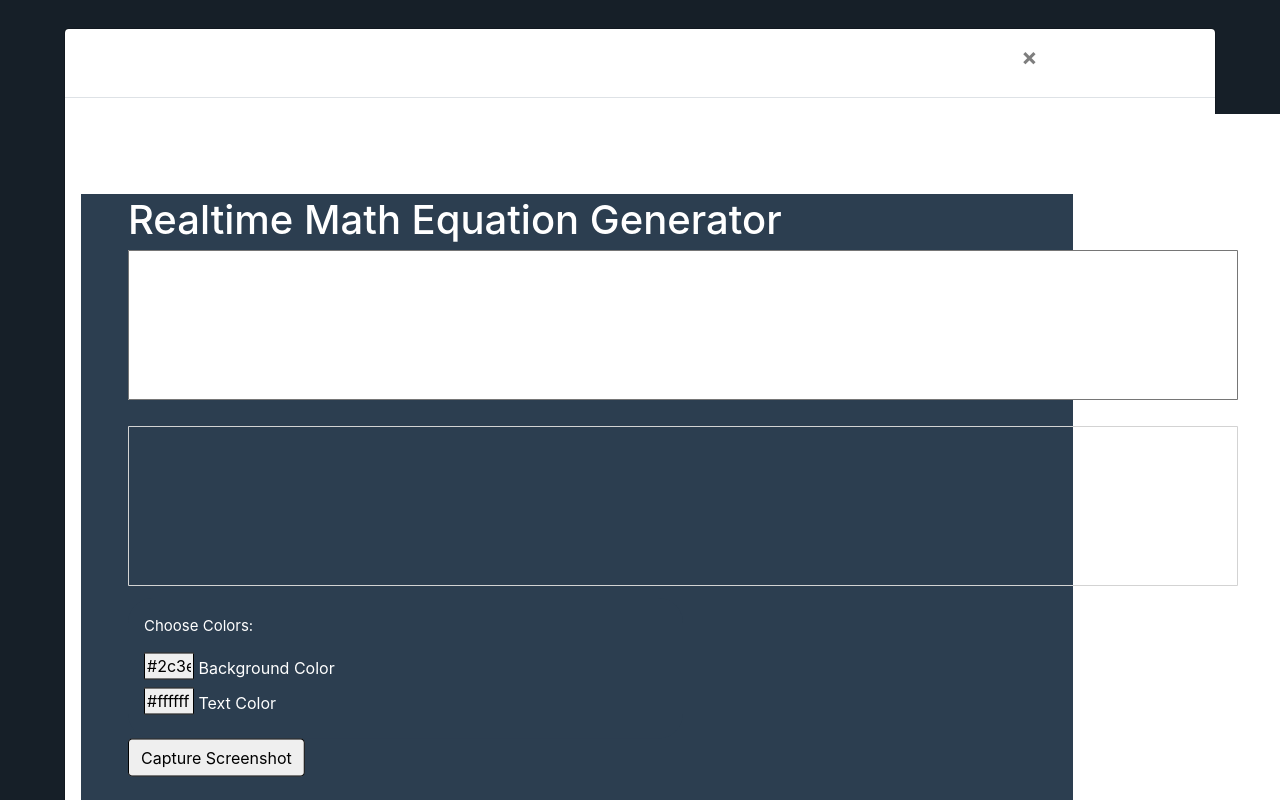
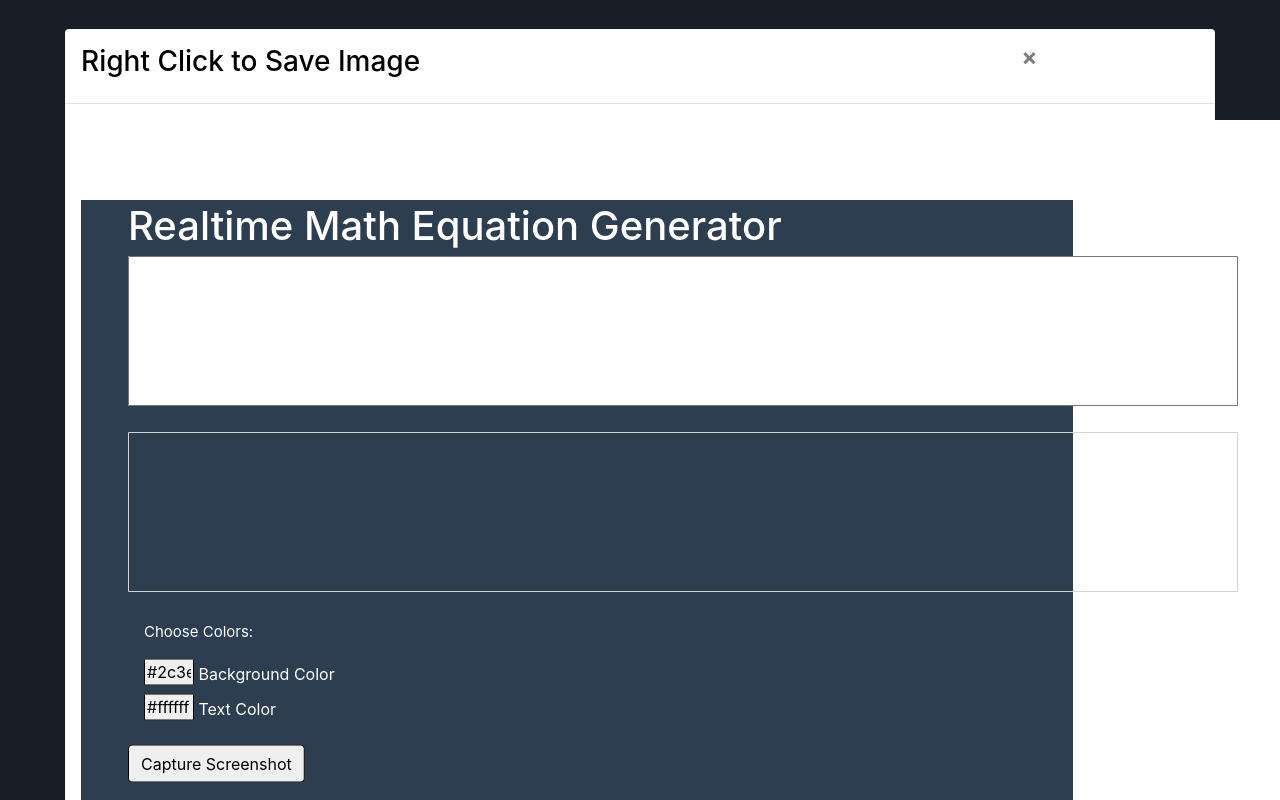
Before and after one commit to HuakunShen/realtime-math-equation-generator, a plain HTML site: page main.html in a window 1280 px wide. Both pictures are taken after a click on the button "Capture Screenshot". Shown: the top 800 px of the page. Drawn offline with nearby package versions, Linux system fonts and the light colour scheme; some packages are replaced by stand-ins of ours.

Commit message:
added a hint to math equation, image display for saving image

```diff
--- a/main.html
+++ b/main.html
@@ -47,6 +47,7 @@
         <!-- Modal content-->
         <div class="modal-content">
             <div class="modal-header">
+                <h3 style="color: black;">Right Click to Save Image</h3>
                 <button type="button" class="close" data-dismiss="modal">&times;</button>
                 <h4 class="modal-title">Modal Header</h4>
             </div>
```
